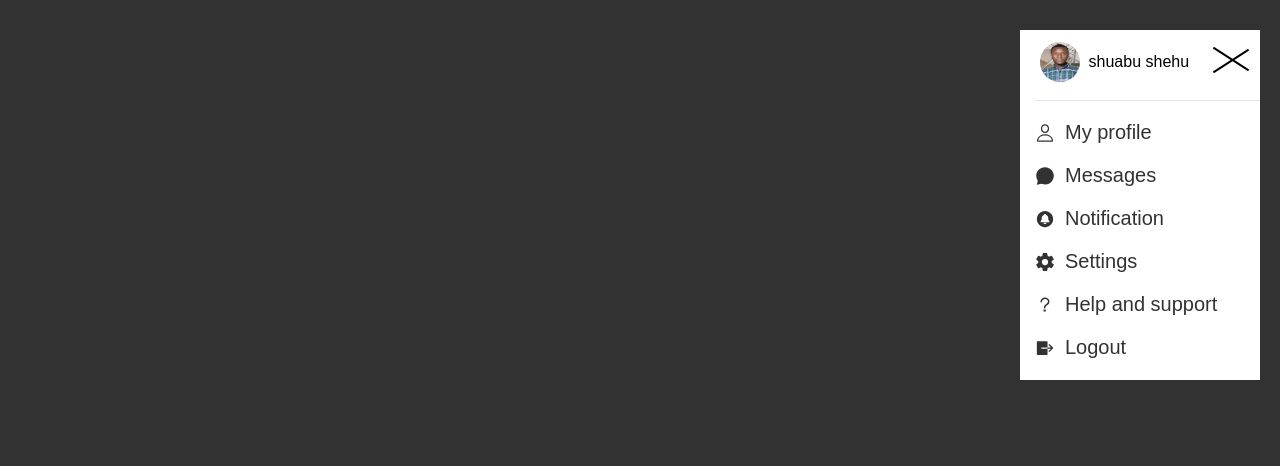
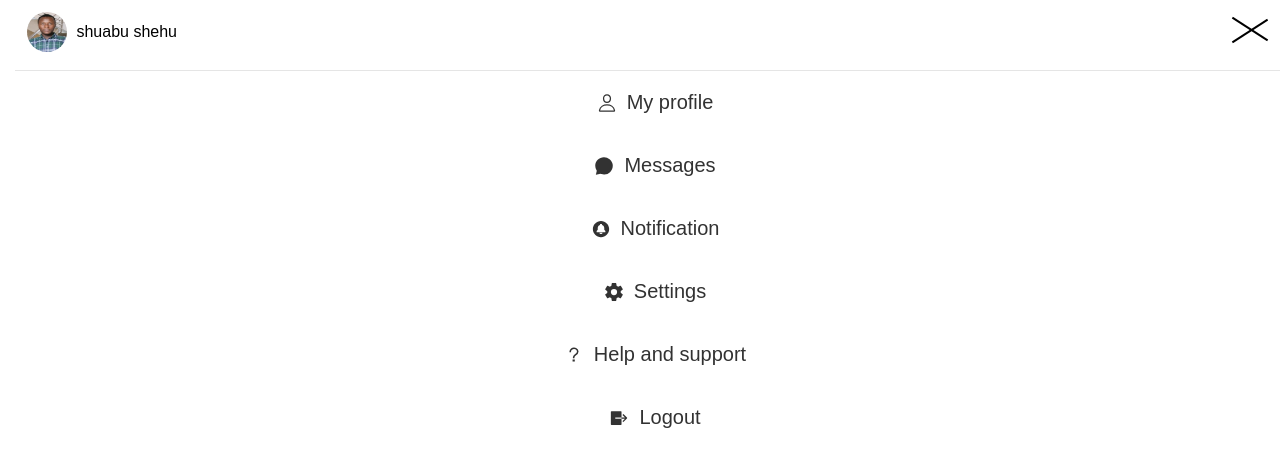
Before and after one commit to shuaibu-shehu/drop-down-menu, a plain HTML site: page index.html in a window 1280 px wide. Both pictures are taken after a click on the element 1231 px from the left and 60 px from the top of the page. Drawn offline with nearby package versions, Linux system fonts and the light colour scheme.

Commit message:
changed the style

```diff
--- a/style.css
+++ b/style.css
@@ -14,9 +14,9 @@ body{
     display: flex;
     justify-content: space-between;
     position: fixed;
-    top: 30px;
-    right:20px;
-    width: 120px;
+    top: 0px;
+    right:0px;
+    width: 100%;
     height: 60px;
     display: flex;
     background-color:white;
@@ -26,6 +26,8 @@ body{
 }
 
 .navigation .userbox{
+    position: relative;
+    left: 5px;
     margin: 2px;
     width: 60px;
     height: 60px;
@@ -97,8 +99,10 @@ body{
 .navigation.active{
     display: flex;
     justify-content: space-between;
-    width: 240px;
-    height: 350px;
+    width: 100%;
+    height: 100vh;
+    overflow: auto;
+
 }
 
 
@@ -125,6 +129,11 @@ body{
     left: 15px;
     list-style: none;
     width: 100%;
+    text-align: center;
+    align-items: center;
+    display: flex;
+    flex-direction: column;
+
 
 }
 
```
